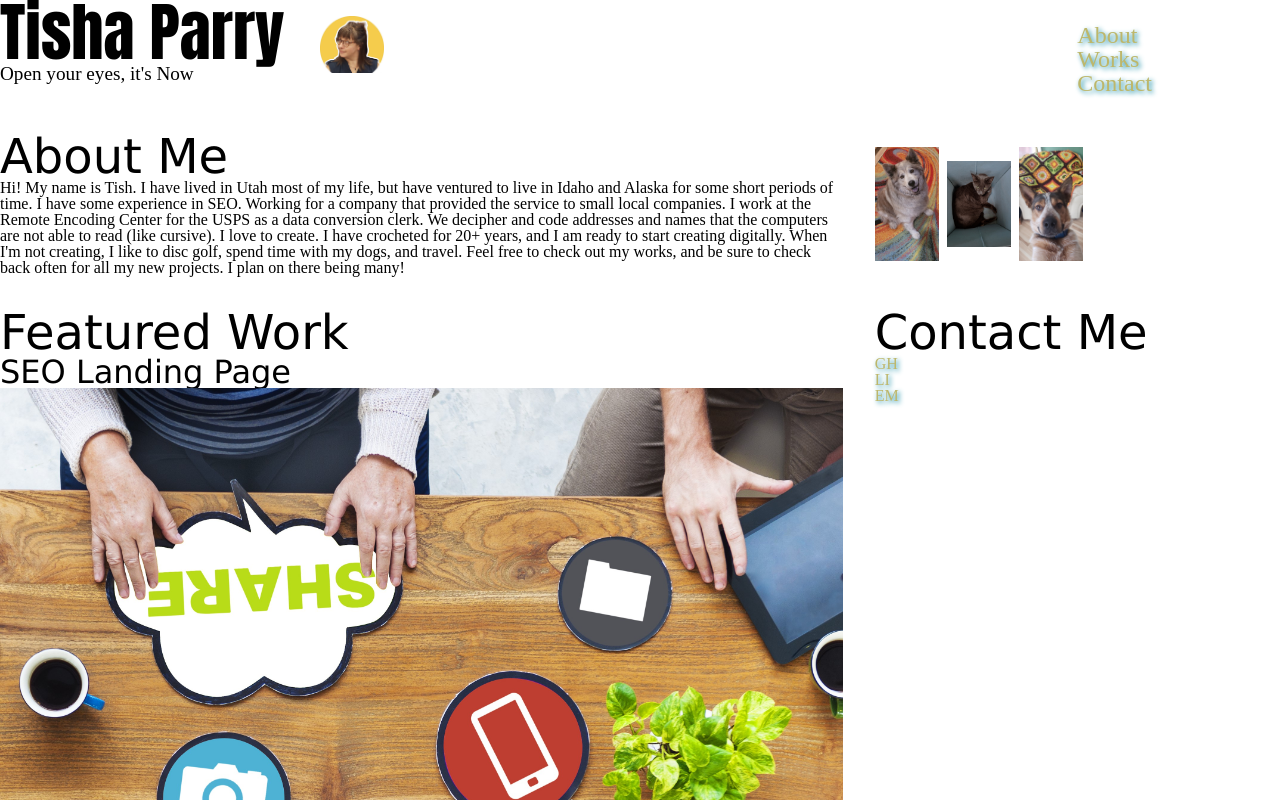
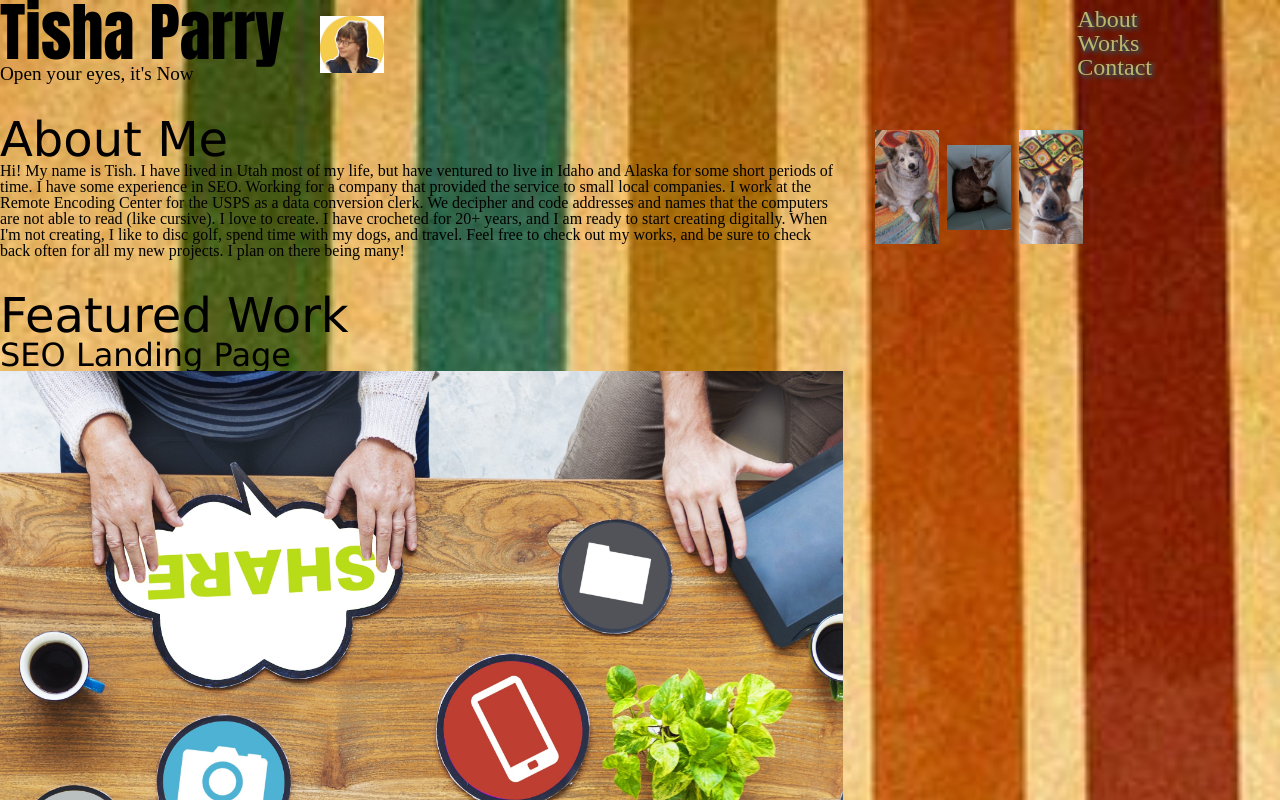
Before and after one commit to ThisTish/Tish_portfolio, a plain HTML site: page index.html in a window 1280 px wide. Shown: the top 800 px of the page. Drawn offline with Linux system fonts and the light colour scheme.

Commit message:
did some grid work and fixed nav links

```diff
--- a/assets/css/reset.css
+++ b/assets/css/reset.css
@@ -24,7 +24,7 @@ time, mark, audio, video {
 	vertical-align: baseline;
 	text-decoration: none;
 }
-/* HTML5 display-role reset for older browsers */
+
 article, aside, details, figcaption, figure,
 footer, header, hgroup, menu, nav, section {
 	display: block;
--- a/assets/css/style.css
+++ b/assets/css/style.css
@@ -1,24 +1,24 @@
+
+body {
+	background: url(../images/background3.jpg);
+	background-position: top;
+	background-repeat: no-repeat;
+	background-size: cover;
+}
+
 
 .wrapper {
-	/* background-image:url(/assets/images/background3.jpg);
-	background-size: 100%;
-	background-position: top;
-	background-repeat: no-repeat; */
-	/* notworking */
 	display: grid;
 	grid-template-columns: repeat(3, 1fr);
 	gap: 2rem;
-	grid-auto-rows: minmax(100px, auto);
+	grid-auto-rows: auto;
   }
   .header {
 	grid-column: 1 / 4;
 	grid-row: 1;
 	position: relative;
   }
-  /* .nav {
-	grid-column: 3 / 4;
-	grid-row: 1
-  } */
+
   .aboutme {
 	grid-column: 1/3;
 	grid-row: 2;
@@ -36,7 +36,7 @@
 
   .works {
 	grid-column: 1/3;
-	grid-row: 3/4;
+	grid-row: 3
 	display:flex;
 	flex-direction: row;
 	flex-wrap: wrap;
@@ -45,14 +45,14 @@
 	justify-content: center;
 }
 .contact {
-	grid-column: 3/4;
-	grid-row: 3/4;
+	grid-column: 3;
+	grid-row: 4;
 	justify-content: center;
 }
 
 .footer {
 	grid-column: 1 /3;
-	grid-row: 5;
+	grid-row: 6;
 }
 
 
@@ -78,12 +78,20 @@ h1{
 	top: 4rem;
 }
 
+
+
 nav{
 	position: absolute;
 	right: 10%;
 	bottom: 5%;
 	font-size: 1.5rem;
-	z-index: -1;
+}
+
+nav a{
+	text-shadow: 2px 2px 5px #00829d;
+	transition: transform .3s ease;
+	color: darkkhaki;
+
 }
 
 a{
--- a/index.html
+++ b/index.html
@@ -27,7 +27,7 @@
 	</header>
 
 
-    <section class="aboutme">
+    <section class="aboutme" id="aboutme">
         <h2>About Me</h2>
 		<p>Hi! My name is Tish. I have lived in Utah most of my life, but have ventured to live in Idaho and Alaska for some short periods of time. I have some experience in SEO. Working for a company that provided the service to small local companies. I work at the Remote Encoding Center for the USPS as a data conversion clerk. 	We decipher and code addresses and names that the computers are not able to read (like cursive). I love to create. I have crocheted for 20+ years, and I am ready to start creating digitally. When I'm not creating, I like to disc golf, spend time with my dogs, and travel. Feel free to check out my works, and be sure to check back often for all my new projects. I plan on there being many!</p>
 	</section>
@@ -38,7 +38,7 @@
 				<img src="assets/images/Max.jpg">
 	</ul>
 
-    <section class="works">
+    <section class="works" id="myworks">
 		<article>
 				<h2>Featured Work</h2>
 				<h3>SEO Landing Page</h3>
@@ -65,7 +65,7 @@
 			</article>
     </section>
 
-	<section class="contact">
+	<section class="contact" id="contactme">
             <h2>Contact Me</h2>
 			<ul>
 				<li><a href="https://github.com/tishthegoat">GH</a></li>
```
Also changed, not shown: assets/images/clark-van-der-beken-zKnQnyARggY-unsplash.jpg (added).
